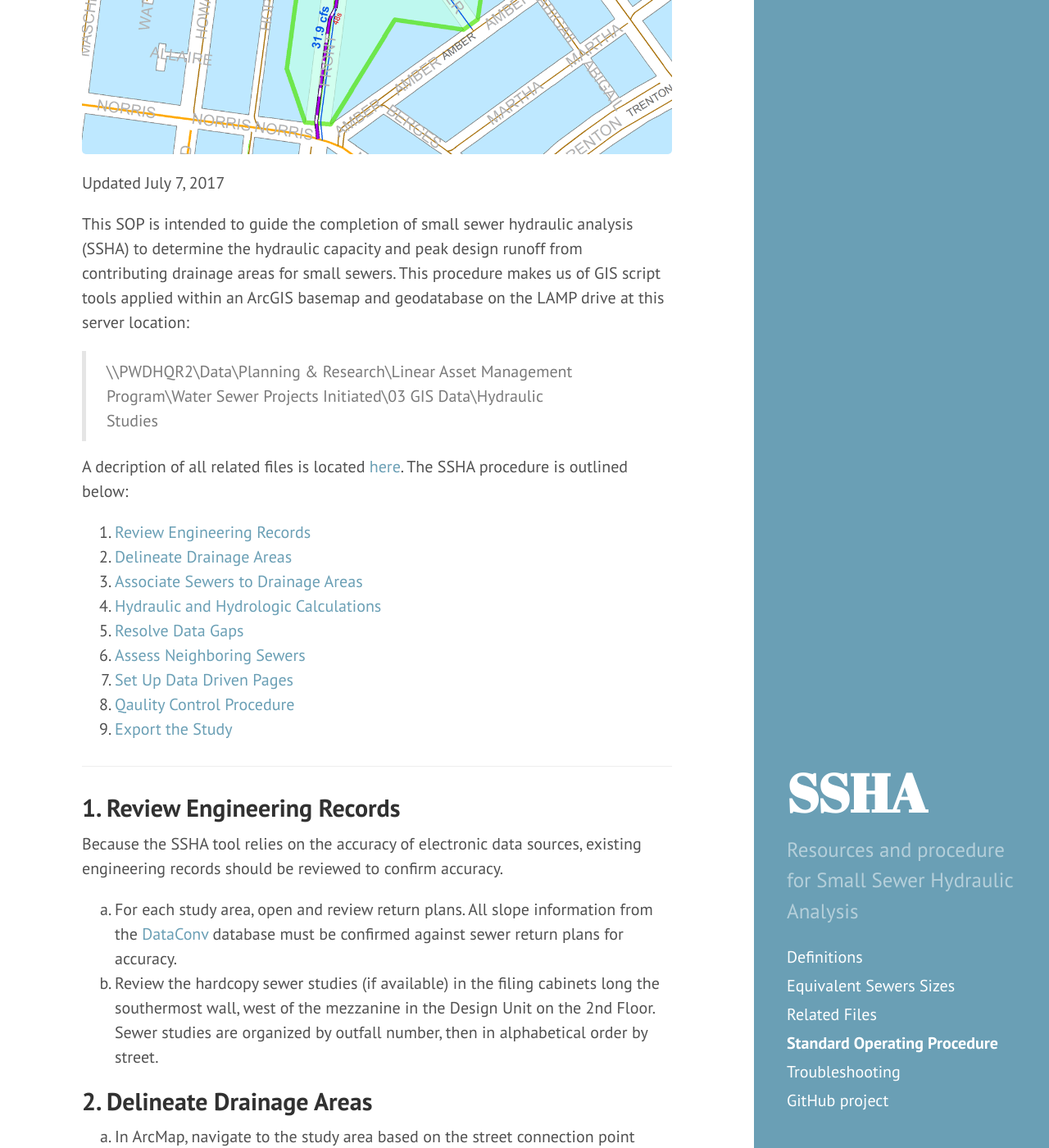
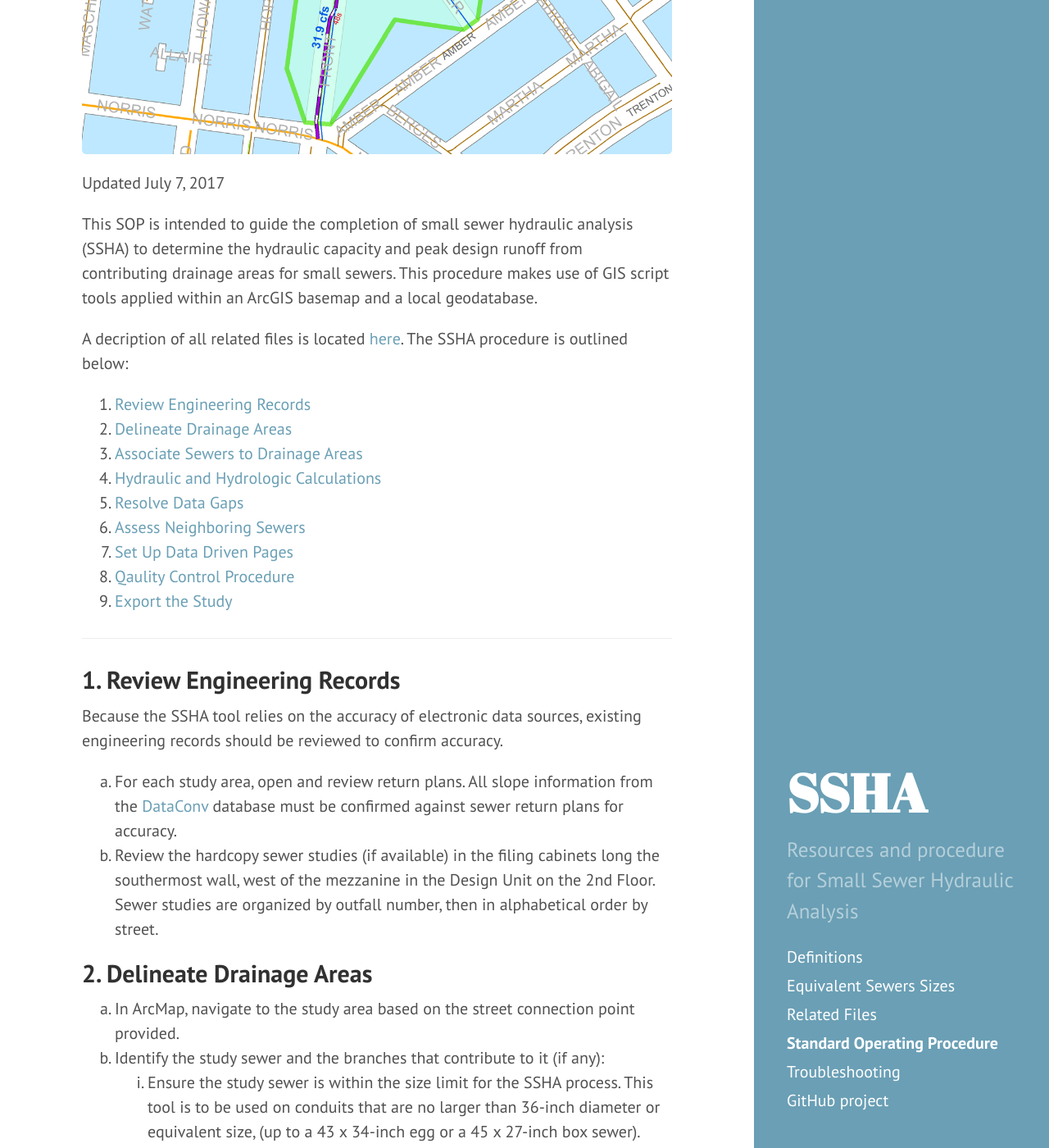
Before and after one commit to adams-cool-org/ssha3, a Jekyll site: the page built from docs/sop.md, in a window 1280 px wide and 1400 px high, scrolled down 395 px. Shown: the whole window at 82% size. Built offline with Jekyll 4.4.1, drawn with Linux system fonts in a browser that asks for light colours; some of the changed text lies outside the part shown.

Commit message:
sop.md
Just fixed some typos.

```diff
--- a/docs/sop.md
+++ b/docs/sop.md
@@ -16,8 +16,7 @@ subtitle: Small Sewer Hydraulic Analysis
 
 Updated July 7, 2017
 
-This SOP is intended to guide the completion of small sewer hydraulic analysis (SSHA) to determine the hydraulic capacity and peak design runoff from contributing drainage areas for small sewers. This procedure makes us of GIS script tools applied within an ArcGIS basemap and geodatabase on the LAMP drive at this server location:
-> \\\PWDHQR2\Data\Planning & Research\Linear Asset Management Program\Water Sewer Projects Initiated\03 GIS Data\Hydraulic Studies
+This SOP is intended to guide the completion of small sewer hydraulic analysis (SSHA) to determine the hydraulic capacity and peak design runoff from contributing drainage areas for small sewers. This procedure makes use of GIS script tools applied within an ArcGIS basemap and a local geodatabase.
 
 A decription of all related files is located [here]({{site.baseurl}}/files). The SSHA procedure is outlined below:
 1. [Review Engineering Records](#1-review-engineering-records)
@@ -41,7 +40,7 @@ Because the SSHA tool relies on the accuracy of electronic data sources, existin
 ## 2. Delineate Drainage Areas
 1. In ArcMap, navigate to the study area based on the street connection point provided.
 2. Identify the study sewer and the branches that contribute to it (if any):
-    1. Ensure the study sewer is within the size limit for the SSHA process. This tool is to be used on conduits that are no larger than 36-inch diameter or equivalent size, (up to a 43x34 inch egg or a 45x27 inch box sewer). Refer to [this table]({{site.baseurl}}/equivalent-sewer-sizes) for all equivalent pipe sizes applicable to SSHA.
+    1. Ensure the study sewer is within the size limit for the SSHA process. This tool is to be used on conduits that are no larger than 36-inch diameter or equivalent size, (up to a 43 x 34-inch egg or a 45 x 27-inch box sewer). Refer to [this table]({{site.baseurl}}/equivalent-sewer-sizes) for all equivalent pipe sizes applicable to SSHA.
     2. The Trace Upstream tool may be used to identify contributing branches. To use this, ensure the _Utility Network Analyst_ tool is added to the toolbar and set on the Data Conversion Waste Water Network or Data Conversion Storm Water Network, depending on the network being analyzed.
     3. Exclude Vent Pipes from the analysis by checking Waste Water Vent Pipes or Storm Water Vent Pipes in the _Disable Layers_ list within the _Analysis_ drop down menu in the _Utility Network Analyst_ toolbar.
     4. Place an Edge Flag Tool near the downstream end of the study pipe, select _Trace Upstream_, and click the _Solve_ button. The contributing branches will be highlighted in red. Review the identified upstream pipes and check for errors.
```
Also changed, not shown: other parts of docs/sop.md (+1 -1 lines).
